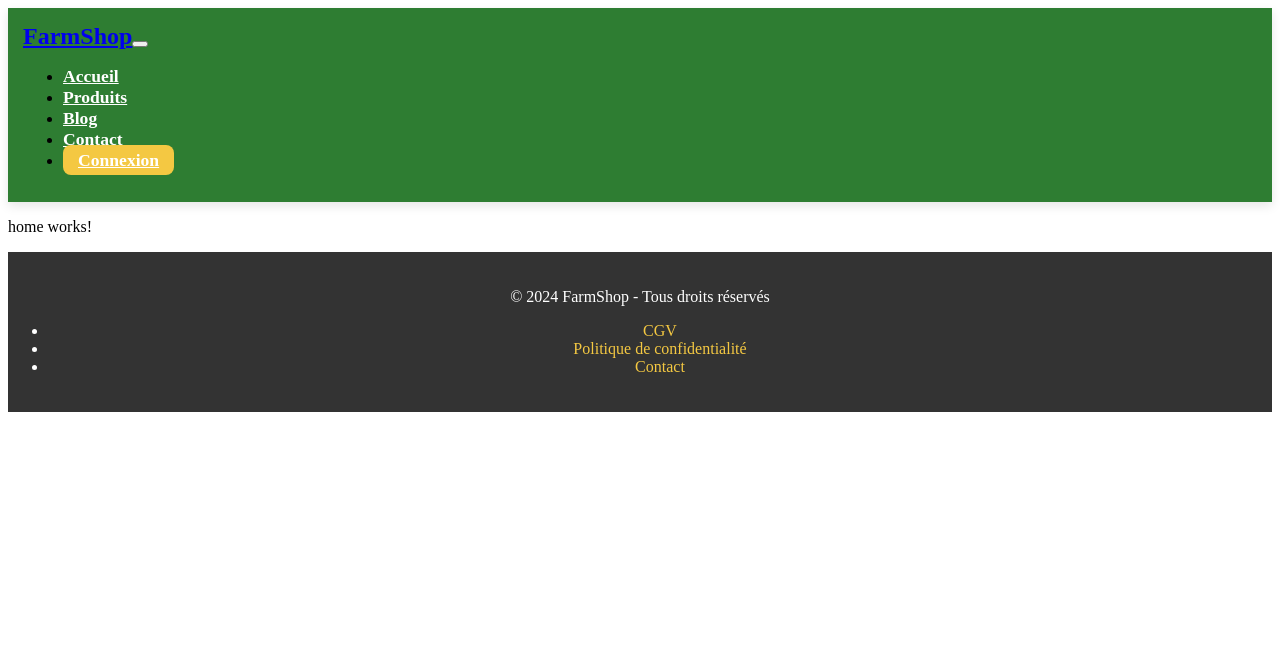
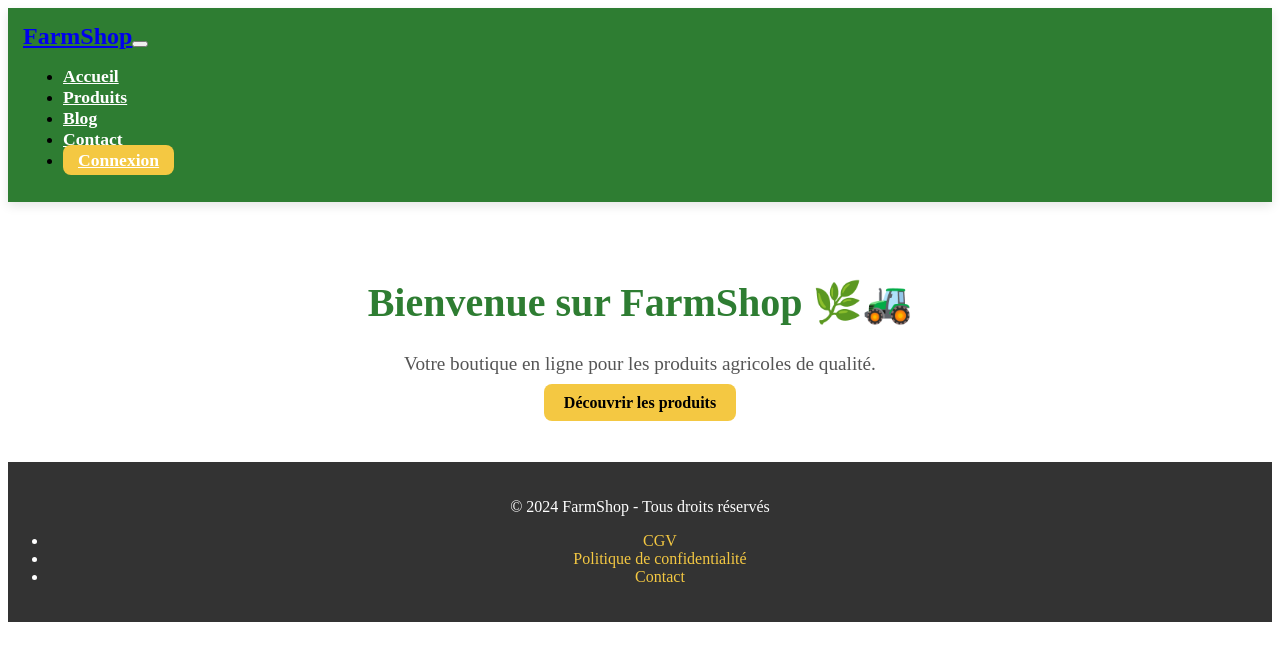
Before and after one commit to Saurouk/farmshop, an Angular app in the folder farmshop-frontend/: page / in a window 1280 px wide. Shown: the top 660 px of the page. Built offline with nearby package versions, Linux system fonts and the light colour scheme.

Commit message:
Enhanced UI with structured divs in Home, Blog, and Contact components

```diff
--- a/farmshop-frontend/src/app/app.component.css
+++ b/farmshop-frontend/src/app/app.component.css
@@ -63,3 +63,10 @@ footer a {
 footer a:hover {
   color: #FFD700;
 }
+
+.logo {
+  border: 2px solid red; /* ✅ Ajoute un contour rouge pour voir si l'élément est bien là */
+  width: 150px;
+  height: auto;
+  margin-right: 10px;
+}
--- a/farmshop-frontend/src/app/components/blog/blog.component.html
+++ b/farmshop-frontend/src/app/components/blog/blog.component.html
@@ -1 +1,4 @@
-<p>blog works!</p>
+<div class="blog-container">
+  <h1>Nos Derniers Articles 📖</h1>
+  <p>Découvrez nos conseils agricoles, astuces et tendances du marché.</p>
+</div>
--- a/farmshop-frontend/src/app/components/contact/contact.component.html
+++ b/farmshop-frontend/src/app/components/contact/contact.component.html
@@ -1 +1,5 @@
-<p>contact works!</p>
+<div class="contact-container text-center">
+  <h1>Contactez-nous 📩</h1>
+  <p>Une question ? Besoin d’un devis ? Nous sommes là pour vous aider.</p>
+  <a href="mailto:contact@farmshop.com" class="btn btn-primary">Nous écrire</a>
+</div>
--- a/farmshop-frontend/src/app/components/home/home.component.css
+++ b/farmshop-frontend/src/app/components/home/home.component.css
@@ -0,0 +1,22 @@
+.home-container {
+  padding: 50px 20px;
+  text-align: center;
+}
+
+.home-container h1 {
+  color: #2E7D32;
+  font-size: 2.5rem;
+}
+
+.home-container p {
+  font-size: 1.2rem;
+  color: #555;
+}
+
+.btn-primary {
+  background: #F4C842;
+  border-radius: 8px;
+  font-weight: bold;
+  padding: 10px 20px;
+  text-decoration: none;
+}
--- a/farmshop-frontend/src/app/components/home/home.component.html
+++ b/farmshop-frontend/src/app/components/home/home.component.html
@@ -1 +1,5 @@
-<p>home works!</p>
+<div class="home-container text-center">
+  <h1>Bienvenue sur FarmShop 🌿🚜</h1>
+  <p>Votre boutique en ligne pour les produits agricoles de qualité.</p>
+  <a routerLink="/products" class="btn btn-primary">Découvrir les produits</a>
+</div>
```
Also changed, not shown: farmshop-frontend/src/app/app.component.html (+9 -2 lines), farmshop-frontend/src/assets/logo.png.png (added).
